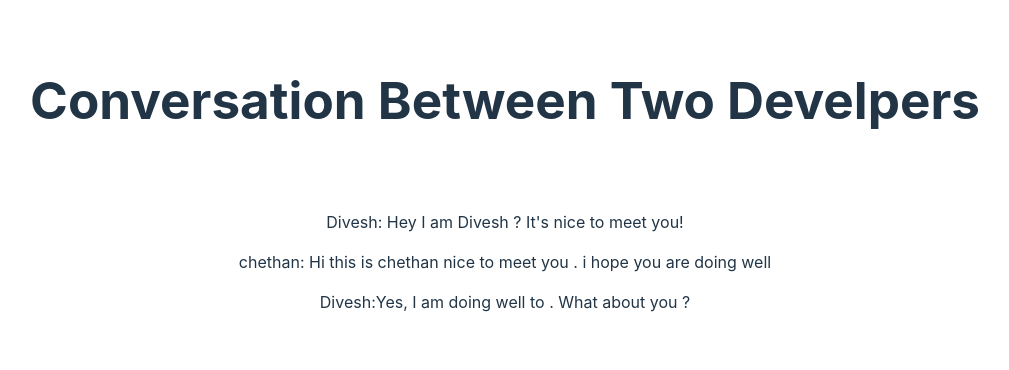
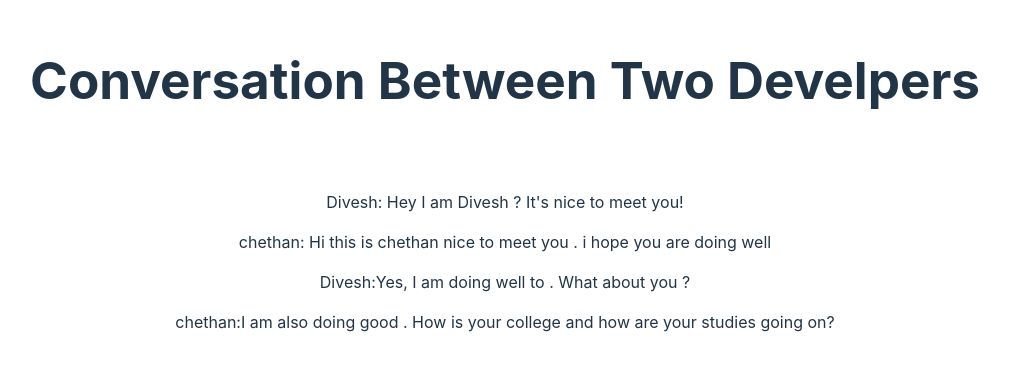
Before and after one commit to Dive-Dev/React_Git_Simulation, a React (Vite) app in the folder react-git-simulation/: page / in a window 1280 px wide. Shown: the part 200-570 px from the top of the page, without its empty margins (135-1144 px from the left). Built offline with nearby package versions, Linux system fonts and the light colour scheme.

Commit message:
replying back to the question

```diff
--- a/react-git-simulation/src/App.jsx
+++ b/react-git-simulation/src/App.jsx
@@ -9,6 +9,7 @@
             <p>Divesh: Hey I am Divesh ? It's nice to meet you!</p>
             <p>chethan: Hi this is chethan nice to meet you . i hope you are doing well </p>
             <p>Divesh:Yes, I am doing well to . What about you ?</p>
+            <p>chethan:I am also doing good . How is your college and how are your studies going on?</p>
         </div>
     </>
   )
```
